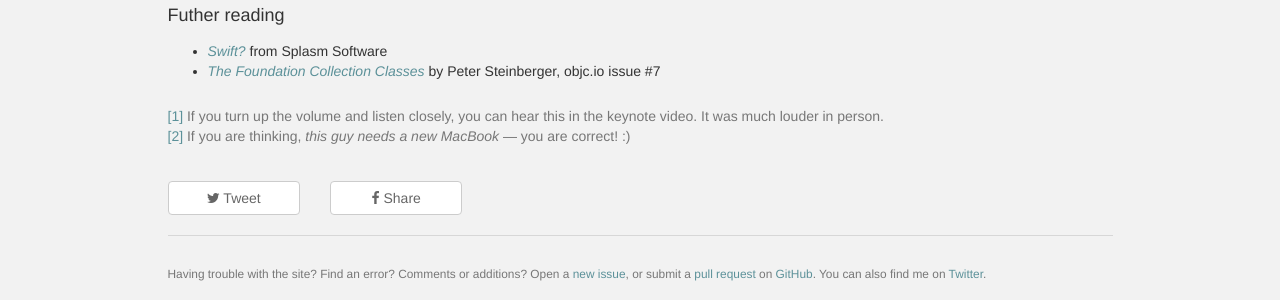
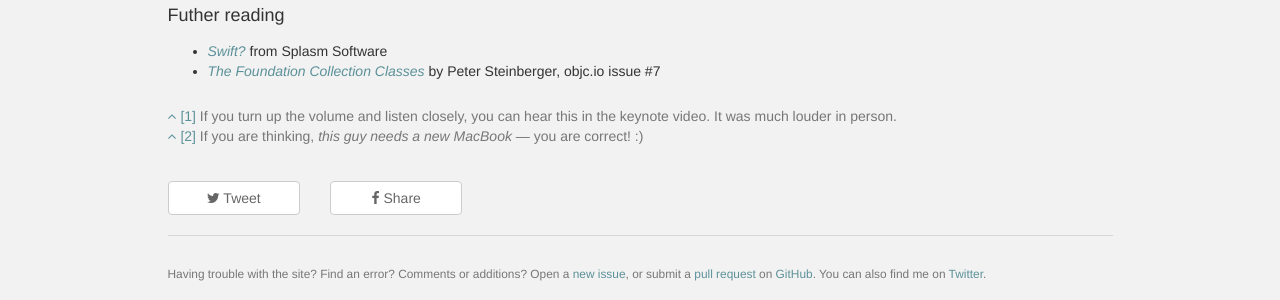
Before and after one commit to jessesquires/jessesquires.com, a Jekyll site: the page built from _posts/2014-06-24-apples-to-apples.md, in a window 1280 px wide. Shown: the part 2933-3233 px from the top of the page. Built offline with Jekyll 4.4.1, drawn with Linux system fonts in a browser that asks for light colours; nearby versions of some CDN libraries; Markdown is read by kramdown in place of the engine named in the settings.

Commit message:
post revisions

```diff
--- a/_posts/2014-06-24-apples-to-apples.md
+++ b/_posts/2014-06-24-apples-to-apples.md
@@ -128,10 +128,10 @@ As Brent Simmons [said](http://inessential.com/2014/02/12/on_replacing_objective
 <div class="footnotes text-muted">
 	<ul>
 		<li>
-			<a href="#superscript1" id="note1">[1]</a> If you turn up the volume and listen closely, you can hear this in the keynote video. It was much louder in person.
+			<a href="#superscript1" id="note1"><i class="fa fa-angle-up"></i> [1]</a> If you turn up the volume and listen closely, you can hear this in the keynote video. It was much louder in person.
 		</li>
 		<li>
-			<a href="#superscript2" id="note2">[2]</a> If you are thinking, <em>this guy needs a new MacBook</em> &mdash; you are correct! :)
+			<a href="#superscript2" id="note2"><i class="fa fa-angle-up"></i> [2]</a> If you are thinking, <em>this guy needs a new MacBook</em> &mdash; you are correct! :)
 		</li>
 	</ul>
 </div>
```
